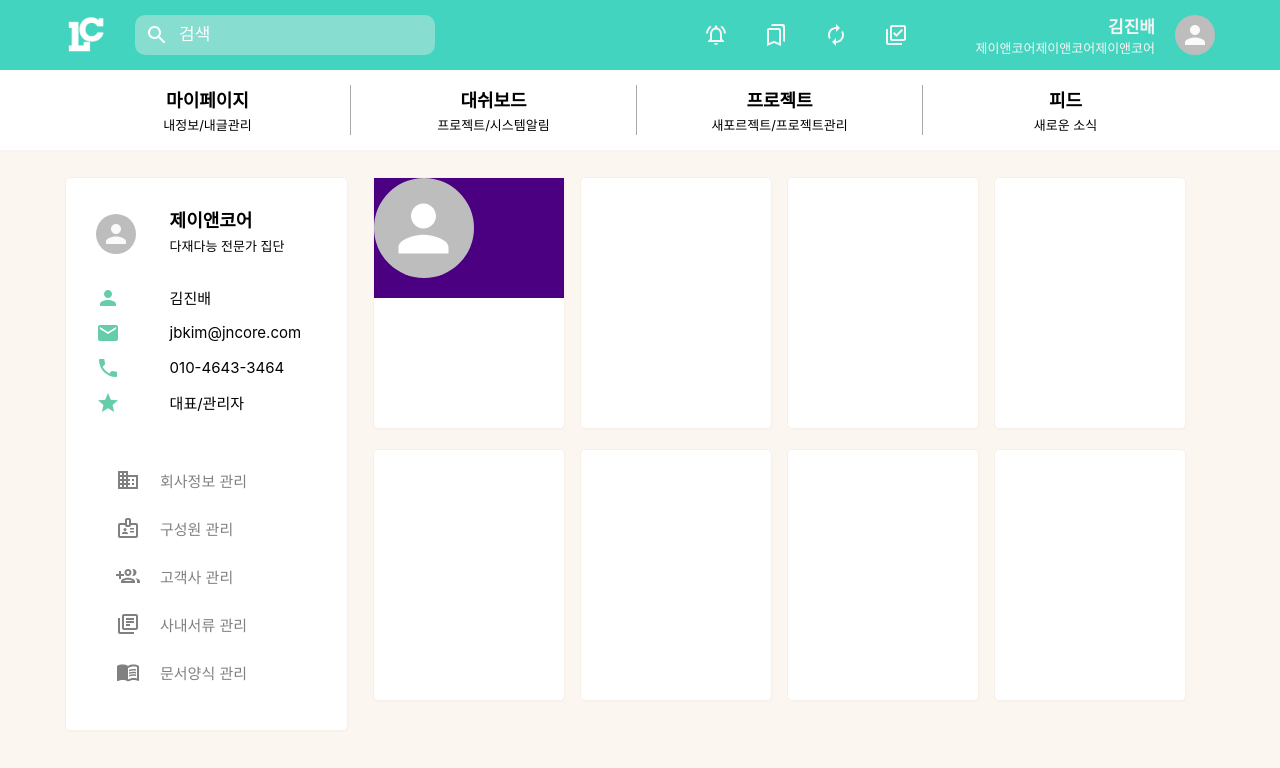
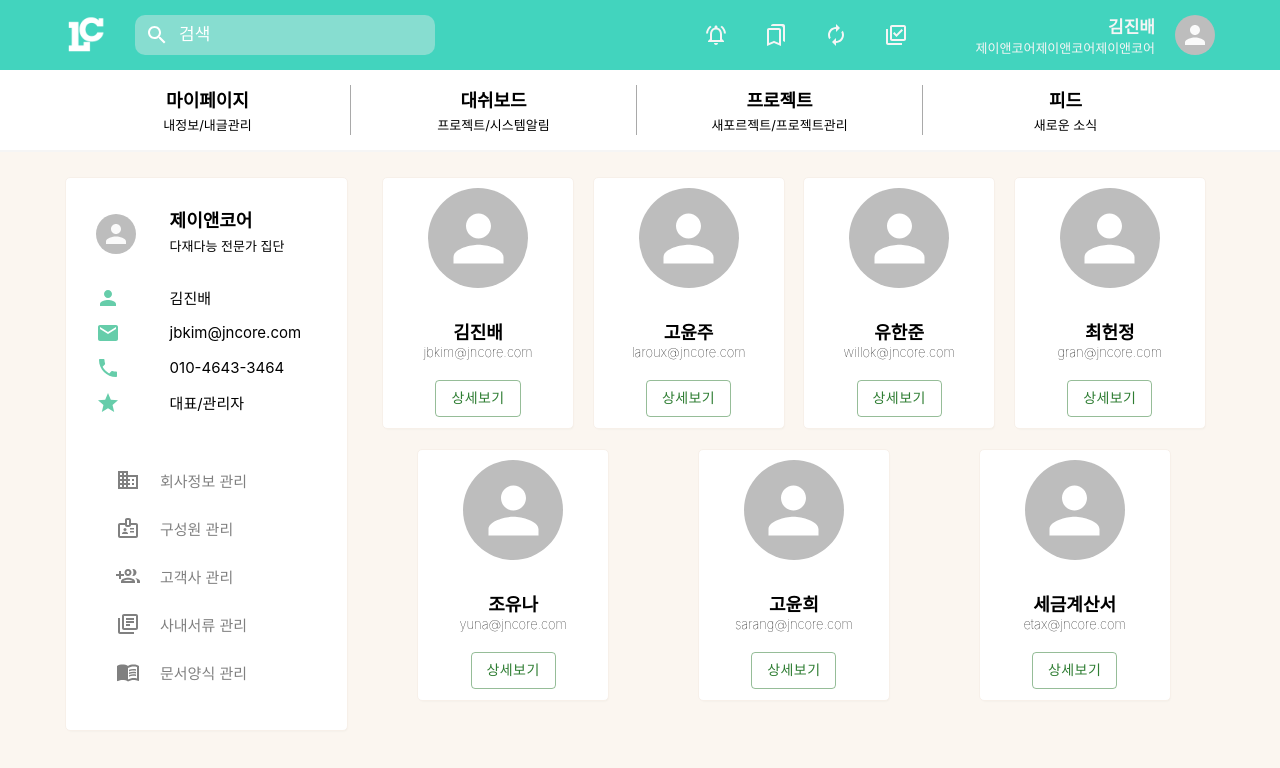
Before and after one commit to kiilove/lincone3, a React (Create React App) app: page / in a window 1280 px wide. Shown: the top 768 px of the page. Built offline with nearby package versions, Linux system fonts and the light colour scheme.

Commit message:
commit on "main"

```diff
--- a/src/Components/Members.jsx
+++ b/src/Components/Members.jsx
@@ -1,6 +1,7 @@
 import { Button, Avatar } from "@mui/material";
-import { Grade, Mail, Person, Phone } from "@material-ui/icons";
 import styled from "styled-components";
+
+import { memData } from "../tempdata/member";
 
 const Container = styled.div`
   width: 100%;
@@ -10,10 +11,13 @@ const Container = styled.div`
 const Wrapper = styled.div`
   display: flex;
   flex-wrap: wrap;
+  width: 100%;
+  justify-content: space-around;
 `;
 
 const CardContainer = styled.div`
   display: flex;
+  justify-content: center;
   width: 190px;
   height: 250px;
   background-color: white;
@@ -21,32 +25,77 @@ const CardContainer = styled.div`
   border: 1px solid #f7f0e9;
   -webkit-box-shadow: 1px 2px 3px -3px #d8dacf;
   box-shadow: 1px 2px 3px -3px #d8dacf;
-  margin-right: 15px;
   margin-bottom: 20px;
+`;
+
+const CardWrapper = styled.div`
+  width: 90%;
+  height: 100%;
+  display: flex;
+  flex-direction: column;
+  align-items: center;
 `;
 
 const CardAvatar = styled.div`
   width: 100%;
   height: 120px;
-  background-color: indigo;
+
+  display: flex;
+  justify-content: center;
+  align-items: center;
+`;
+
+const CardInfo = styled.div`
+  width: 100%;
+  margin-top: 20px;
+
+  display: flex;
+  flex-direction: column;
+  align-items: center;
+`;
+
+const UserName = styled.span`
+  font-size: 18px;
+  font-weight: 600;
+`;
+
+const UserEmail = styled.span`
+  font-size: 13px;
+  font-weight: 100;
+`;
+
+const CardAction = styled.div`
+  margin-top: 20px;
 `;
 
 const Members = () => {
+  const CardDom = ({ item }) => {
+    return (
+      <CardWrapper key={item.id}>
+        <CardAvatar>
+          <Avatar sx={{ width: 100, height: 100 }} />
+        </CardAvatar>
+        <CardInfo>
+          <UserName>{item.userName}</UserName>
+          <UserEmail>{item.userEmail}</UserEmail>
+        </CardInfo>
+        <CardAction>
+          <Button variant="outlined" color="success">
+            상세보기
+          </Button>
+        </CardAction>
+      </CardWrapper>
+    );
+  };
+
   return (
     <Container>
       <Wrapper>
-        <CardContainer>
-          <CardAvatar>
-            <Avatar sx={{ width: 100, height: 100 }} />
-          </CardAvatar>
-        </CardContainer>
-        <CardContainer></CardContainer>
-        <CardContainer></CardContainer>
-        <CardContainer></CardContainer>
-        <CardContainer></CardContainer>
-        <CardContainer></CardContainer>
-        <CardContainer></CardContainer>
-        <CardContainer></CardContainer>
+        {memData.map((item) => (
+          <CardContainer>
+            <CardDom item={item} />
+          </CardContainer>
+        ))}
       </Wrapper>
     </Container>
   );
--- /dev/null
+++ b/src/tempdata/member.js
@@ -0,0 +1,37 @@
+export const memData = [
+  {
+    id: 1,
+    userName: "김진배",
+    userEmail: "jbkim@jncore.com",
+  },
+  {
+    id: 2,
+    userName: "고윤주",
+    userEmail: "laroux@jncore.com",
+  },
+  {
+    id: 3,
+    userName: "유한준",
+    userEmail: "willok@jncore.com",
+  },
+  {
+    id: 4,
+    userName: "최헌정",
+    userEmail: "gran@jncore.com",
+  },
+  {
+    id: 5,
+    userName: "조유나",
+    userEmail: "yuna@jncore.com",
+  },
+  {
+    id: 6,
+    userName: "고윤희",
+    userEmail: "sarang@jncore.com",
+  },
+  {
+    id: 6,
+    userName: "세금계산서",
+    userEmail: "etax@jncore.com",
+  },
+];
```
